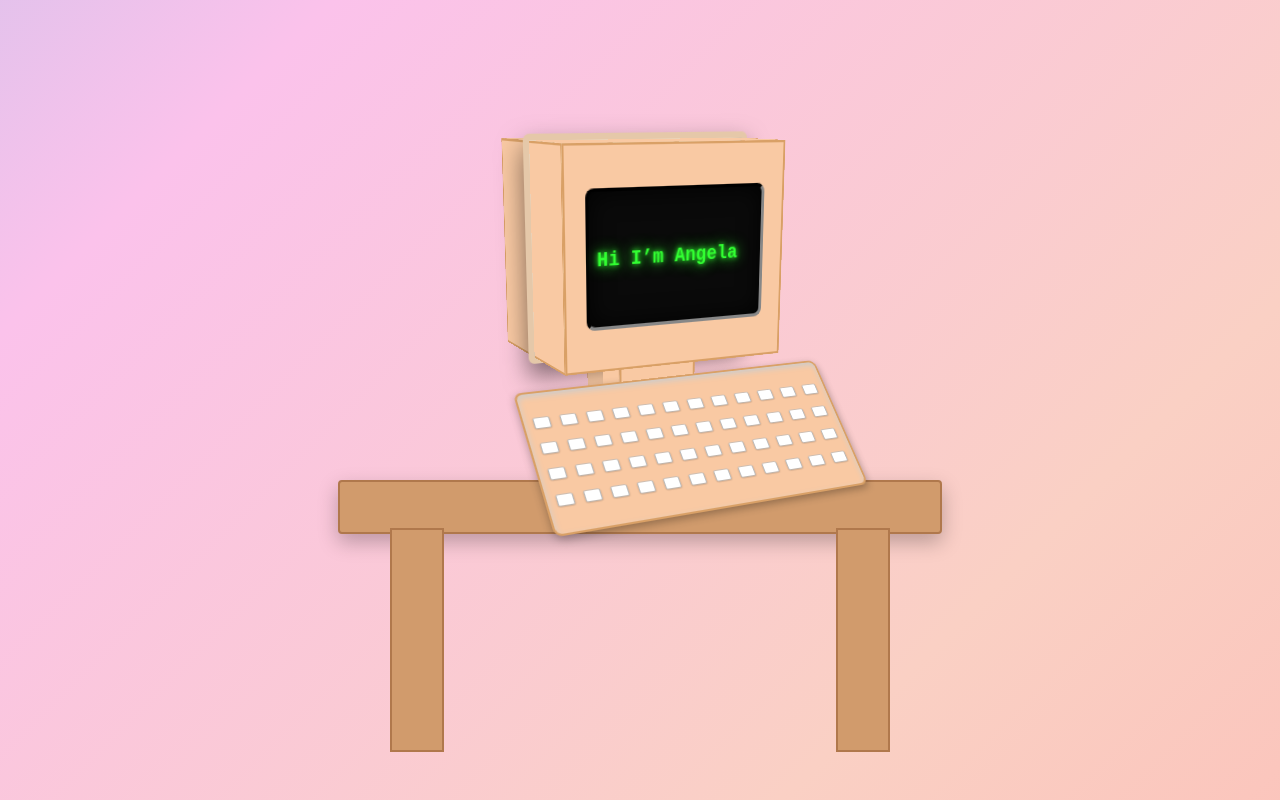
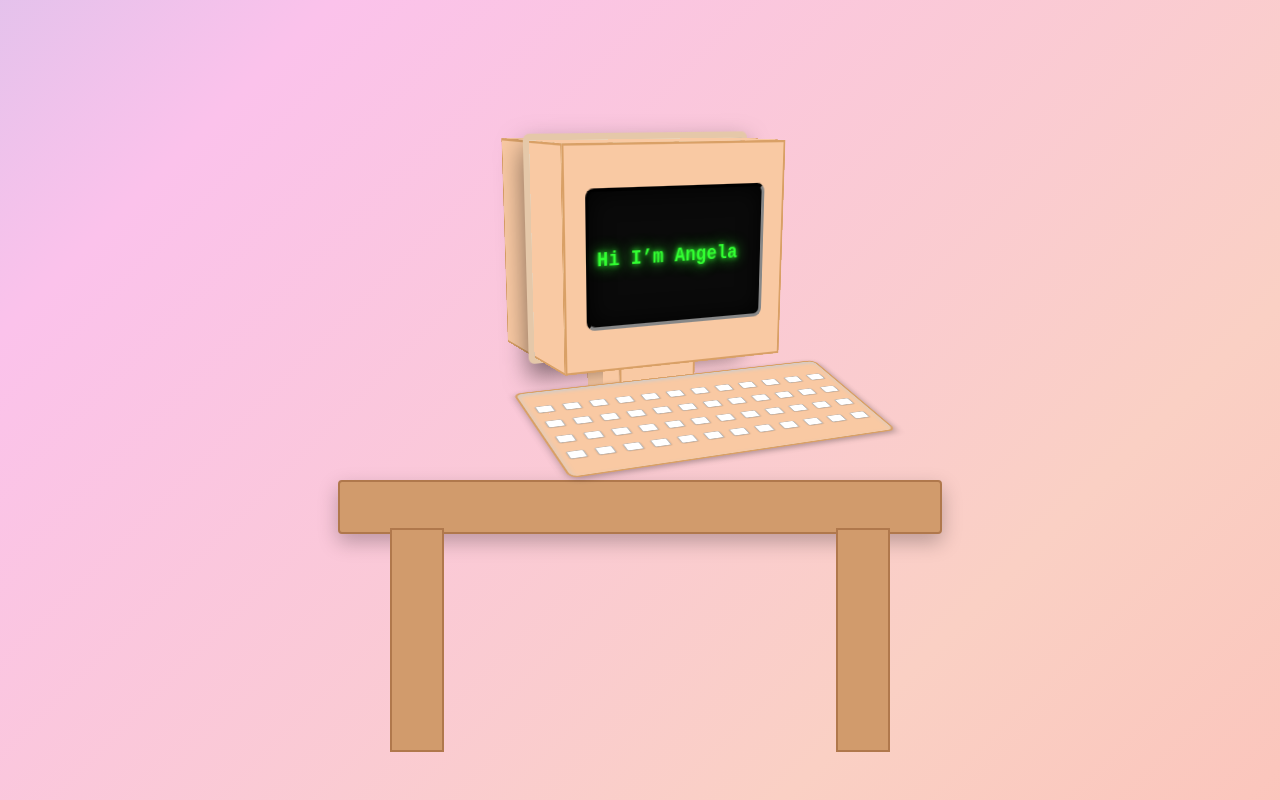
Before and after one commit to shadowstar654/my-portfolio, a React (Vite) app: page / in a window 1280 px wide. Built offline with nearby package versions, Linux system fonts and the light colour scheme.

Commit message:
Changes made, changed keyboard slant

```diff
--- a/src/App.css
+++ b/src/App.css
@@ -139,7 +139,7 @@ body {
   position: absolute;
   top: 260px;
   left: 50%;
-  transform: translateX(-45%) translateZ(40px) rotateX(45deg);
+  transform: translateX(-45%) translateZ(40px) rotateX(75deg);
   transform-origin: top center;
   width: 320px;
   height: 140px;
```
